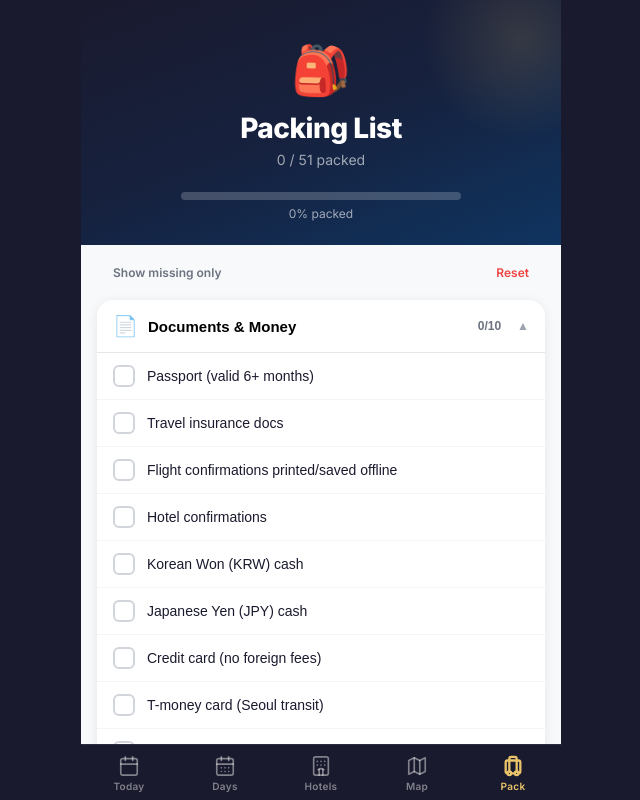
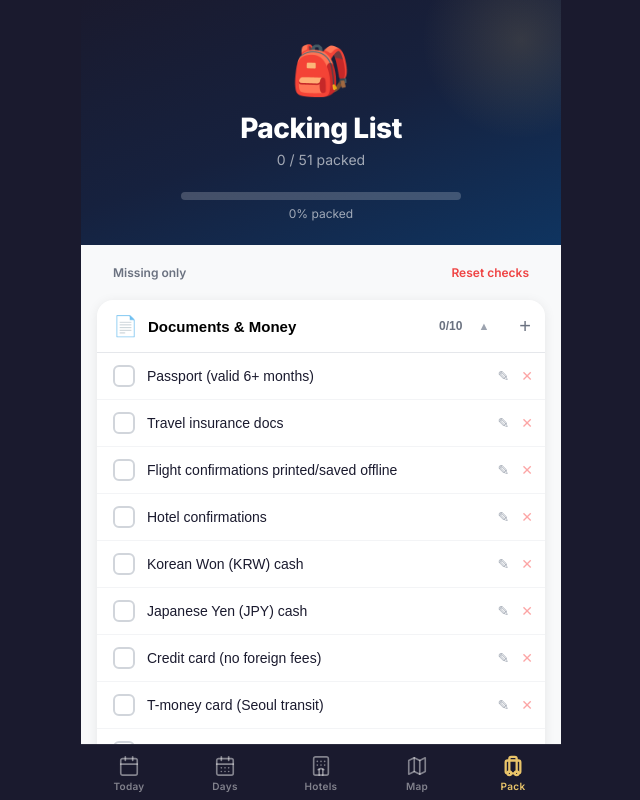
Before and after one commit to Loweyapp/annyeoung-hase-lowe, a React (Vite) app: page / in a window 1280 px wide. Both pictures are taken after a click on the button "Pack". Shown: the whole page, without its empty margins (319-959 px from the left). Built offline with nearby package versions, Linux system fonts and the light colour scheme.

Commit message:
Packing list: add, edit, delete items with localStorage persistence

```diff
--- a/src/components/PackTab.jsx
+++ b/src/components/PackTab.jsx
@@ -1,6 +1,6 @@
-import { useState, useEffect } from 'react'
+import { useState, useEffect, useRef } from 'react'
 
-const CATEGORIES = [
+const DEFAULT_CATEGORIES = [
   {
     id: 'docs',
     label: 'Documents & Money',
@@ -96,40 +96,95 @@ const CATEGORIES = [
   },
 ]
 
-const STORAGE_KEY = 'packing-checked'
+const CATS_KEY = 'packing-categories'
+const CHECKED_KEY = 'packing-checked'
+
+function loadCategories() {
+  try {
+    const saved = JSON.parse(localStorage.getItem(CATS_KEY))
+    return saved || DEFAULT_CATEGORIES
+  } catch { return DEFAULT_CATEGORIES }
+}
+
+function uid() {
+  return `item-${Date.now()}-${Math.random().toString(36).slice(2, 7)}`
+}
 
 export default function PackTab() {
+  const [categories, setCategories] = useState(loadCategories)
   const [checked, setChecked] = useState(() => {
-    try {
-      return JSON.parse(localStorage.getItem(STORAGE_KEY)) || {}
-    } catch { return {} }
+    try { return JSON.parse(localStorage.getItem(CHECKED_KEY)) || {} } catch { return {} }
   })
   const [expanded, setExpanded] = useState(() => {
     const init = {}
-    CATEGORIES.forEach(c => { init[c.id] = true })
+    DEFAULT_CATEGORIES.forEach(c => { init[c.id] = true })
     return init
   })
   const [showOnlyUnchecked, setShowOnlyUnchecked] = useState(false)
+  // editing: { catId, itemId } | null  — itemId null means new item
+  const [editing, setEditing] = useState(null)
+  const [editText, setEditText] = useState('')
+  const inputRef = useRef(null)
 
   useEffect(() => {
-    localStorage.setItem(STORAGE_KEY, JSON.stringify(checked))
+    localStorage.setItem(CATS_KEY, JSON.stringify(categories))
+  }, [categories])
+
+  useEffect(() => {
+    localStorage.setItem(CHECKED_KEY, JSON.stringify(checked))
   }, [checked])
 
+  useEffect(() => {
+    if (editing && inputRef.current) inputRef.current.focus()
+  }, [editing])
+
+  // --- item actions ---
   function toggle(id) {
     setChecked(prev => ({ ...prev, [id]: !prev[id] }))
   }
 
-  function toggleCategory(catId) {
-    setExpanded(prev => ({ ...prev, [catId]: !prev[catId] }))
+  function startEdit(catId, item) {
+    setEditing({ catId, itemId: item.id })
+    setEditText(item.text)
+  }
+
+  function startAdd(catId) {
+    setEditing({ catId, itemId: null })
+    setEditText('')
+    setExpanded(prev => ({ ...prev, [catId]: true }))
+  }
+
+  function commitEdit() {
+    const text = editText.trim()
+    if (!text) { setEditing(null); return }
+    setCategories(prev => prev.map(cat => {
+      if (cat.id !== editing.catId) return cat
+      if (editing.itemId === null) {
+        // new item
+        return { ...cat, items: [...cat.items, { id: uid(), text }] }
+      }
+      return { ...cat, items: cat.items.map(i => i.id === editing.itemId ? { ...i, text } : i) }
+    }))
+    setEditing(null)
+  }
+
+  function cancelEdit() { setEditing(null) }
+
+  function deleteItem(catId, itemId) {
+    setCategories(prev => prev.map(cat =>
+      cat.id !== catId ? cat : { ...cat, items: cat.items.filter(i => i.id !== itemId) }
+    ))
+    setChecked(prev => { const n = { ...prev }; delete n[itemId]; return n })
   }
 
   function resetAll() {
     if (confirm('Clear all checks?')) setChecked({})
   }
 
-  const totalItems = CATEGORIES.reduce((n, c) => n + c.items.length, 0)
-  const checkedCount = Object.values(checked).filter(Boolean).length
-  const pct = Math.round((checkedCount / totalItems) * 100)
+  // --- stats ---
+  const totalItems = categories.reduce((n, c) => n + c.items.length, 0)
+  const checkedCount = categories.reduce((n, c) => n + c.items.filter(i => checked[i.id]).length, 0)
+  const pct = totalItems === 0 ? 0 : Math.round((checkedCount / totalItems) * 100)
 
   return (
     <div className="fade-in">
@@ -138,8 +193,6 @@ export default function PackTab() {
         <span className="trip-emoji">🎒</span>
         <h1>Packing List</h1>
         <p className="subtitle">{checkedCount} / {totalItems} packed</p>
-
-        {/* Progress bar */}
         <div style={{ width: '100%', maxWidth: 280, margin: '12px auto 0', background: 'rgba(255,255,255,0.2)', borderRadius: 8, height: 8, overflow: 'hidden' }}>
           <div style={{ width: `${pct}%`, height: '100%', background: pct === 100 ? '#4ADE80' : '#E9C46A', borderRadius: 8, transition: 'width 0.3s' }} />
         </div>
@@ -154,58 +207,67 @@ export default function PackTab() {
           className={`filter-chip ${showOnlyUnchecked ? 'active' : ''}`}
           onClick={() => setShowOnlyUnchecked(v => !v)}
         >
-          Show missing only
+          Missing only
         </button>
-        <button
-          className="filter-chip"
-          onClick={resetAll}
-          style={{ marginLeft: 'auto', color: '#EF4444' }}
-        >
-          Reset
+        <button className="filter-chip" onClick={resetAll} style={{ color: '#EF4444', marginLeft: 'auto' }}>
+          Reset checks
         </button>
       </div>
 
       {/* Categories */}
       <div style={{ padding: '0 16px 32px', display: 'flex', flexDirection: 'column', gap: 12 }}>
-        {CATEGORIES.map(cat => {
+        {categories.map(cat => {
           const catChecked = cat.items.filter(i => checked[i.id]).length
           const visibleItems = showOnlyUnchecked ? cat.items.filter(i => !checked[i.id]) : cat.items
           if (showOnlyUnchecked && visibleItems.length === 0) return null
+          const isOpen = expanded[cat.id] !== false
 
           return (
             <div key={cat.id} className="card" style={{ overflow: 'hidden', padding: 0 }}>
               {/* Category header */}
+              <div style={{ display: 'flex', alignItems: 'center', borderBottom: isOpen ? '1px solid #E5E7EB' : 'none' }}>
                 <button
-                onClick={() => toggleCategory(cat.id)}
-                style={{
-                  width: '100%', display: 'flex', alignItems: 'center', gap: 10,
-                  padding: '14px 16px', background: 'none', border: 'none', cursor: 'pointer',
-                  borderBottom: expanded[cat.id] ? '1px solid #E5E7EB' : 'none',
-                }}
+                  onClick={() => setExpanded(prev => ({ ...prev, [cat.id]: !isOpen }))}
+                  style={{ flex: 1, display: 'flex', alignItems: 'center', gap: 10, padding: '14px 16px', background: 'none', border: 'none', cursor: 'pointer', textAlign: 'left' }}
                 >
                   <span style={{ fontSize: 20 }}>{cat.icon}</span>
-                <span style={{ fontWeight: 700, fontSize: 15, flex: 1, textAlign: 'left' }}>{cat.label}</span>
-                <span style={{ fontSize: 12, color: catChecked === cat.items.length ? '#16A34A' : '#6B7280', fontWeight: 600 }}>
+                  <span style={{ fontWeight: 700, fontSize: 15, flex: 1 }}>{cat.label}</span>
+                  <span style={{ fontSize: 12, color: catChecked === cat.items.length && cat.items.length > 0 ? '#16A34A' : '#6B7280', fontWeight: 600 }}>
                     {catChecked}/{cat.items.length}
                   </span>
-                <span style={{ fontSize: 12, color: '#9CA3AF', marginLeft: 6 }}>
-                  {expanded[cat.id] ? '▲' : '▼'}
-                </span>
+                  <span style={{ fontSize: 11, color: '#9CA3AF', marginLeft: 6 }}>{isOpen ? '▲' : '▼'}</span>
                 </button>
+                {/* Add item button */}
+                <button
+                  onClick={() => startAdd(cat.id)}
+                  style={{ padding: '14px 14px', background: 'none', border: 'none', cursor: 'pointer', fontSize: 20, color: '#6B7280', lineHeight: 1 }}
+                  title="Add item"
+                >+</button>
+              </div>
 
-              {/* Items */}
-              {expanded[cat.id] && (
+              {isOpen && (
                 <div>
-                  {visibleItems.map((item, idx) => (
+                  {visibleItems.map((item, idx) => {
+                    const isEditing = editing?.catId === cat.id && editing?.itemId === item.id
+                    return (
+                      <div
+                        key={item.id}
+                        style={{ borderBottom: idx < visibleItems.length - 1 || editing?.catId === cat.id && editing?.itemId === null ? '1px solid #F3F4F6' : 'none' }}
+                      >
+                        {isEditing ? (
+                          <EditRow
+                            value={editText}
+                            onChange={setEditText}
+                            onCommit={commitEdit}
+                            onCancel={cancelEdit}
+                            inputRef={inputRef}
+                          />
+                        ) : (
+                          <div style={{ display: 'flex', alignItems: 'center' }}>
+                            {/* Checkbox + label */}
                             <button
-                      key={item.id}
                               onClick={() => toggle(item.id)}
-                      style={{
-                        width: '100%', display: 'flex', alignItems: 'center', gap: 12,
-                        padding: '12px 16px', background: 'none', border: 'none', cursor: 'pointer',
-                        borderBottom: idx < visibleItems.length - 1 ? '1px solid #F3F4F6' : 'none',
-                        textAlign: 'left',
-                      }}
+                              style={{ flex: 1, display: 'flex', alignItems: 'center', gap: 12, padding: '12px 16px', background: 'none', border: 'none', cursor: 'pointer', textAlign: 'left' }}
                             >
                               <div style={{
                                 width: 22, height: 22, borderRadius: 6, flexShrink: 0,
@@ -216,15 +278,38 @@ export default function PackTab() {
                               }}>
                                 {checked[item.id] && <span style={{ color: '#fff', fontSize: 13, fontWeight: 700 }}>✓</span>}
                               </div>
-                      <span style={{
-                        fontSize: 14, color: checked[item.id] ? '#9CA3AF' : '#1A1A2E',
-                        textDecoration: checked[item.id] ? 'line-through' : 'none',
-                        transition: 'all 0.15s',
-                      }}>
+                              <span style={{ fontSize: 14, color: checked[item.id] ? '#9CA3AF' : '#1A1A2E', textDecoration: checked[item.id] ? 'line-through' : 'none', transition: 'all 0.15s' }}>
                                 {item.text}
                               </span>
                             </button>
-                  ))}
+                            {/* Edit / Delete */}
+                            <button
+                              onClick={() => startEdit(cat.id, item)}
+                              style={{ padding: '12px 8px', background: 'none', border: 'none', cursor: 'pointer', fontSize: 14, color: '#9CA3AF' }}
+                              title="Edit"
+                            >✎</button>
+                            <button
+                              onClick={() => deleteItem(cat.id, item.id)}
+                              style={{ padding: '12px 12px 12px 4px', background: 'none', border: 'none', cursor: 'pointer', fontSize: 14, color: '#FCA5A5' }}
+                              title="Delete"
+                            >✕</button>
+                          </div>
+                        )}
+                      </div>
+                    )
+                  })}
+
+                  {/* New item row */}
+                  {editing?.catId === cat.id && editing?.itemId === null && (
+                    <EditRow
+                      value={editText}
+                      onChange={setEditText}
+                      onCommit={commitEdit}
+                      onCancel={cancelEdit}
+                      inputRef={inputRef}
+                      placeholder="New item..."
+                    />
+                  )}
                 </div>
               )}
             </div>
@@ -234,3 +319,30 @@ export default function PackTab() {
     </div>
   )
 }
+
+function EditRow({ value, onChange, onCommit, onCancel, inputRef, placeholder = 'Edit item...' }) {
+  return (
+    <div style={{ display: 'flex', alignItems: 'center', gap: 8, padding: '8px 12px', background: '#F0FDF4' }}>
+      <input
+        ref={inputRef}
+        value={value}
+        onChange={e => onChange(e.target.value)}
+        onKeyDown={e => { if (e.key === 'Enter') onCommit(); if (e.key === 'Escape') onCancel() }}
+        placeholder={placeholder}
+        style={{
+          flex: 1, fontSize: 14, padding: '7px 10px', borderRadius: 8,
+          border: '1.5px solid #86EFAC', outline: 'none', background: '#fff',
+          fontFamily: 'inherit',
+        }}
+      />
+      <button
+        onClick={onCommit}
+        style={{ background: '#16A34A', color: '#fff', border: 'none', borderRadius: 8, padding: '7px 14px', fontWeight: 700, fontSize: 14, cursor: 'pointer' }}
+      >Save</button>
+      <button
+        onClick={onCancel}
+        style={{ background: 'none', border: 'none', color: '#9CA3AF', fontSize: 14, cursor: 'pointer', padding: '7px 4px' }}
+      >✕</button>
+    </div>
+  )
+}
```
Lines whose indentation alone changed are shown as unchanged.
